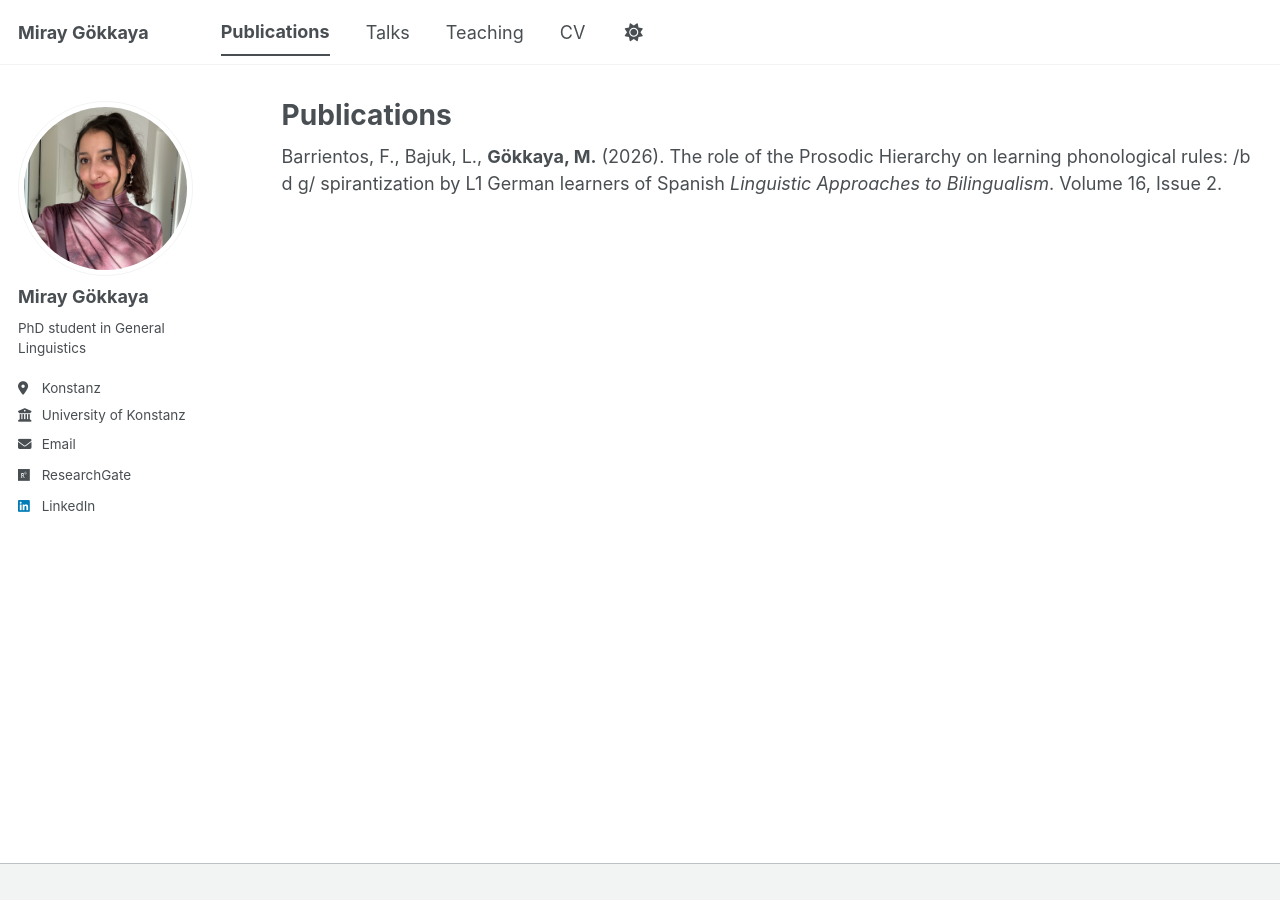
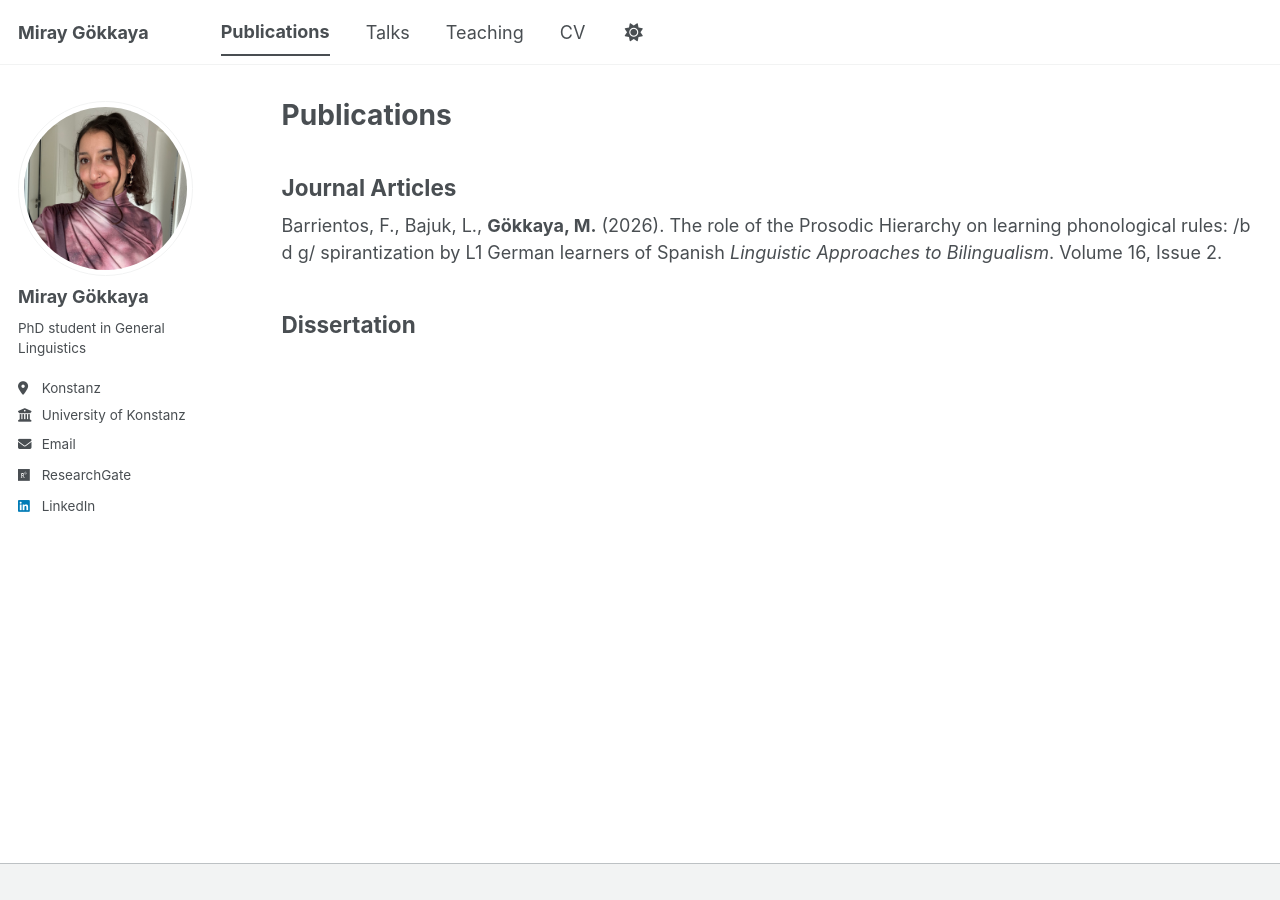
Before and after one commit to miraymania/miraygokkaya, a Jekyll site: the page built from _pages/publications.html, in a window 1280 px wide. Built offline with Jekyll 4.4.1, drawn with Linux system fonts in a browser that asks for light colours; a style sheet for code colours, icons or effects is not loaded.

Commit message:
Update publications.html

```diff
--- a/_pages/publications.html
+++ b/_pages/publications.html
@@ -7,30 +7,28 @@ author_profile: true
 
 {% include base_path %}
 
+<h2 class="publication-section-title">Journal Articles</h2>
+
 <div class="publications">
 
-{% for post in site.publications reversed %}
+{% for post in site.publications %}
 
-<div class="publication-item">
-
-{% if post.citation %}
-  {{ post.citation }}
-{% endif %}
-
-{% if post.paperurl %}
-  <a href="{{ post.paperurl }}">[PDF]</a>
-{% endif %}
-
-{% if post.bibtexurl %}
-  <a href="{{ post.bibtexurl }}">[BibTeX]</a>
-{% endif %}
-
-{% if post.doi %}
-  <a href="https://doi.org/{{ post.doi }}">[DOI]</a>
-{% endif %}
-
-</div>
+<div class="publication-item"> {{ post.citation }} </div>
 
 {% endfor %}
 
 </div>
+
+<h2 class="publication-section-title">Dissertation</h2>
+
+<div class="publications">
+
+{% for post in site.publications %}
+{% if post.category == "dissertation" %}
+<div class="publication-item">
+{{ post.citation }}
+</div>
+{% endif %}
+{% endfor %}
+
+</div>
```
